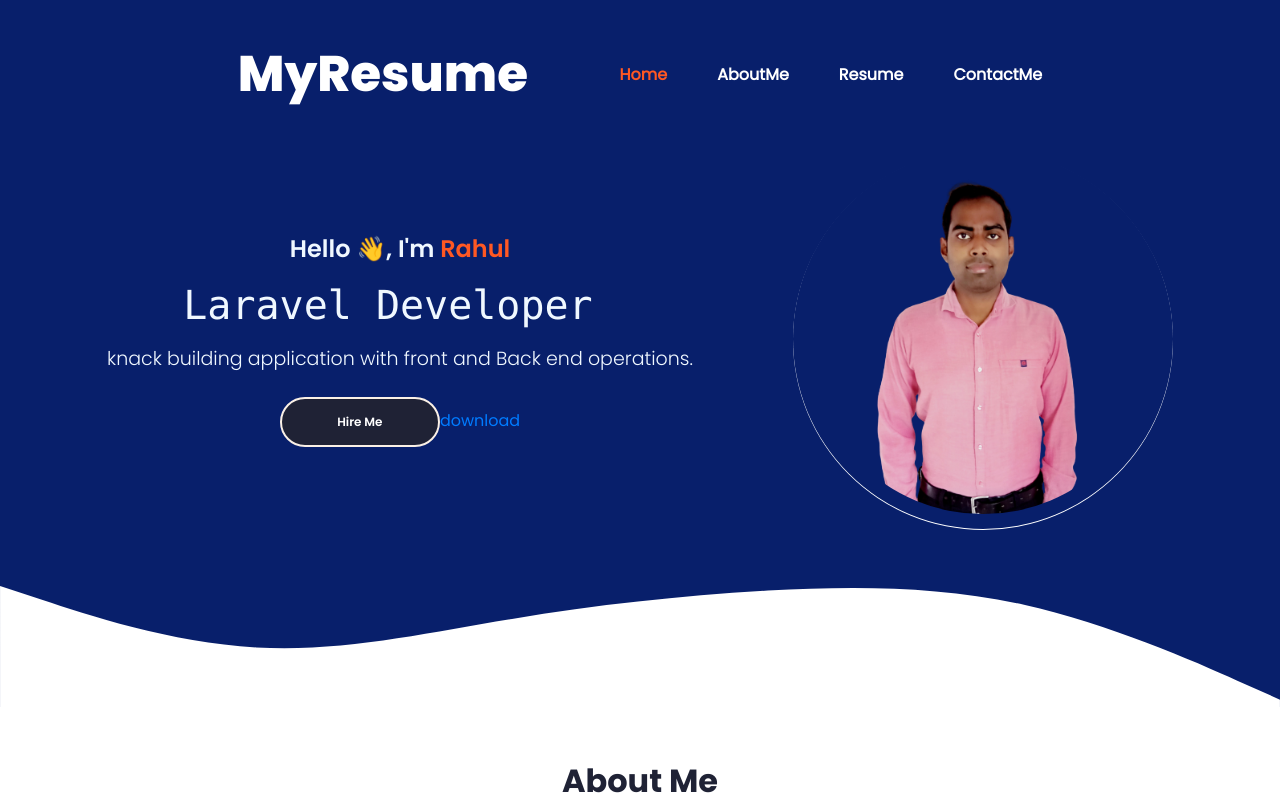
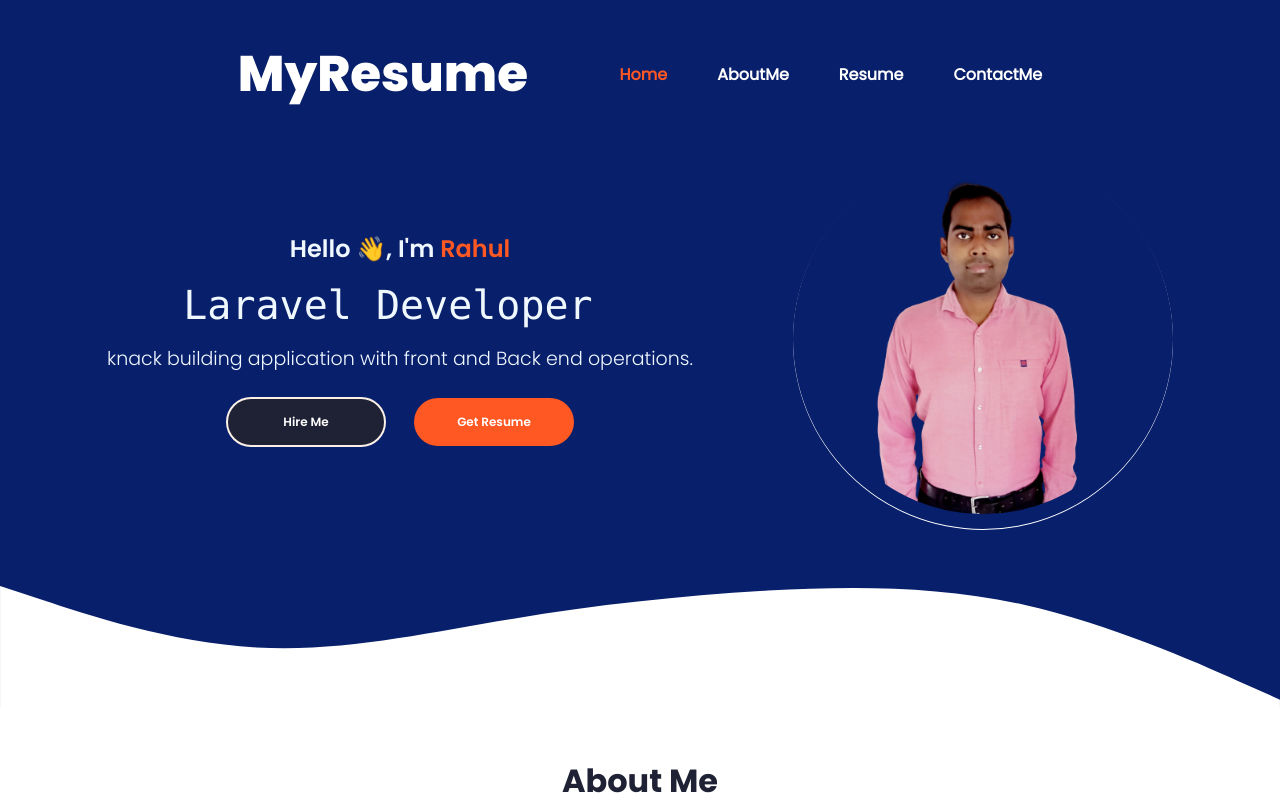
Before and after one commit to rahulpatil99/resume, a React (Create React App) app: page / in a window 1280 px wide. Shown: the top 800 px of the page. Built offline with nearby package versions, Linux system fonts and the light colour scheme.

Commit message:
resume changes

```diff
--- a/src/portfolioContainer/AboutMe/AboutMe.js
+++ b/src/portfolioContainer/AboutMe/AboutMe.js
@@ -65,7 +65,7 @@ export default function AboutMe(props) {
                 {" "}
                 Hire Me{" "}
               </button>
-              <a href="../../assets/RahulPatil.pdf" download="Resume-RahulPatil.pdf">
+              <a href="RahulPatil.pdf" download="Resume-RahulPatil.pdf">
                 <button className="btn highlighted-btn">Get Resume</button>
               </a>
             </div>
--- a/src/portfolioContainer/Home/Profile/Profile.js
+++ b/src/portfolioContainer/Home/Profile/Profile.js
@@ -43,13 +43,11 @@ export default function Profile() {
                 {" "}
                 Hire Me{" "}
               </button>
-                {/* <a href="../../../assets/Home/bg.jpg" download="Rahul_Patil"> */}
-                <a href="../../../assets/Home/bg.jpg" download>download</a>
-                {/* <input type="button" value="Download Now!" onclick="window.location = '../../../assets/RahulPatil.pdf';"/> */}
-                  {/* <button className="btn highlighted-btn">
+                  <a href="RahulPatil.pdf" download="RahulPatil.pdf">
+                  <button className="btn highlighted-btn">
                     Get Resume
                   </button>
-                </a> */}
+                </a>
             </div>
           </div>
           <div className="profile-picture">
```
Also changed, not shown: 1 other file (tests, documents, lock files or other folders).
